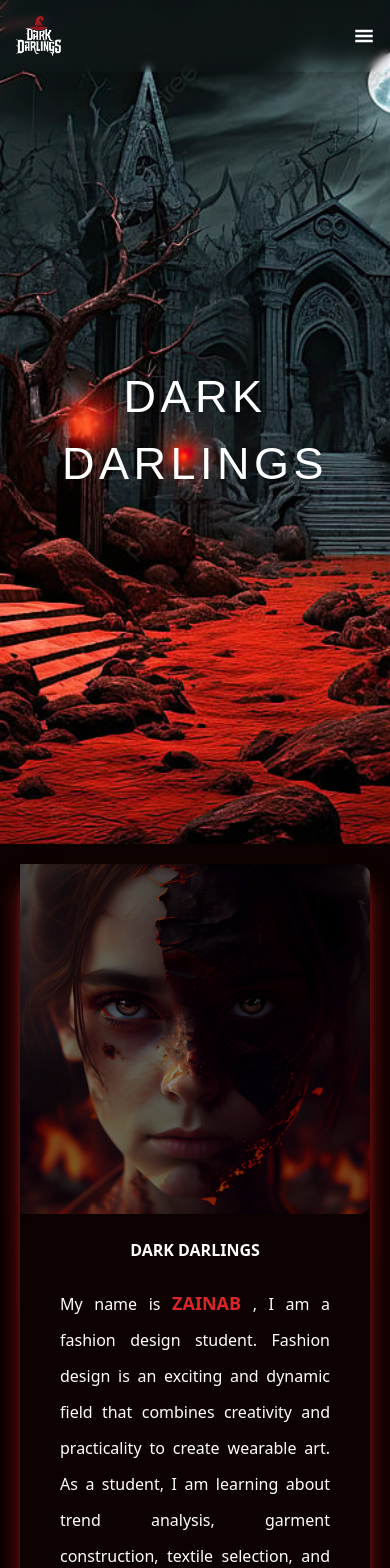
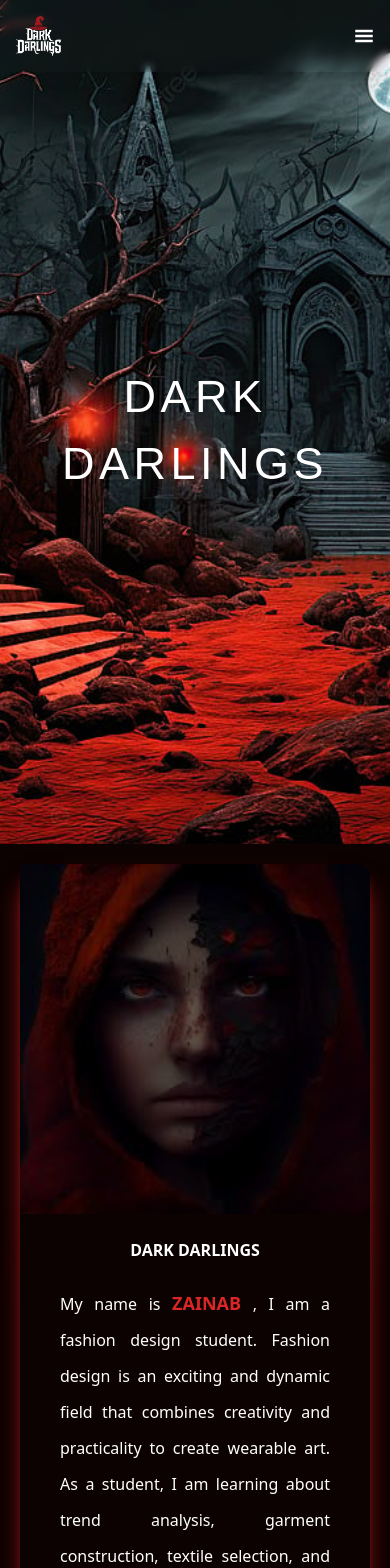
Before and after one commit to Abdullah3300/zainab-fashion-site, a React (Create React App) app: page / in a window 390 px wide. Shown: the top 1568 px of the page. Built offline with nearby package versions, Linux system fonts and the light colour scheme.

Commit message:
fix: images fixes for ios

```diff
--- a/src/components/about/index.jsx
+++ b/src/components/about/index.jsx
@@ -9,7 +9,7 @@ const About = () => {
       <div className="grid md:grid-cols-2 shadow-xl shadow-red-700">
         <div className="filter brightness-50 rounded-tr-xl rounded-br-xl block md:hidden">
           <img
-            src="/img1.jpg"
+            src="/img6.jfif"
             alt=""
             className="rounded-tr-xl rounded-br-xl w-[100%] h-[100%]"
           />
--- a/src/components/gallery/index.jsx
+++ b/src/components/gallery/index.jsx
@@ -4,7 +4,7 @@ const Gallery = () => {
   return (
     <div className="bg-[#0B0201] p-5 md:p-12 md:pb-20 text-white " id="gallery">
       <div className="grid md:grid-cols-2 shadow-xl shadow-red-700">
-        <div className="filter brightness-50 rounded-tr-xl rounded-br-xl">
+        <div className="filter brightness-50 hidden md:block rounded-tr-xl rounded-br-xl">
           <img
             src="/img2.jpg"
             alt=""
@@ -26,7 +26,7 @@ const Gallery = () => {
               className="rounded-md w-[100%] h-[100%]"
             />
           </div>
-          <div className="">
+          <div className="hidden md:block">
             <img
               src="/img6.jfif"
               alt=""
```
